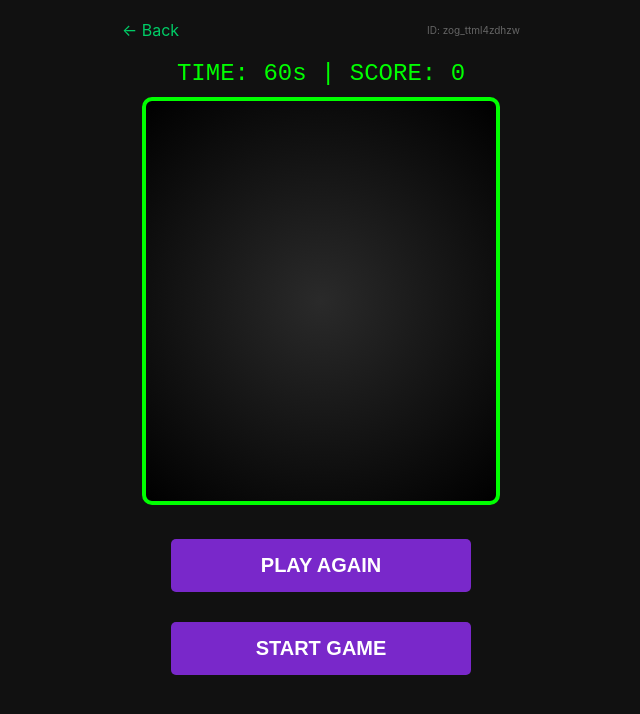
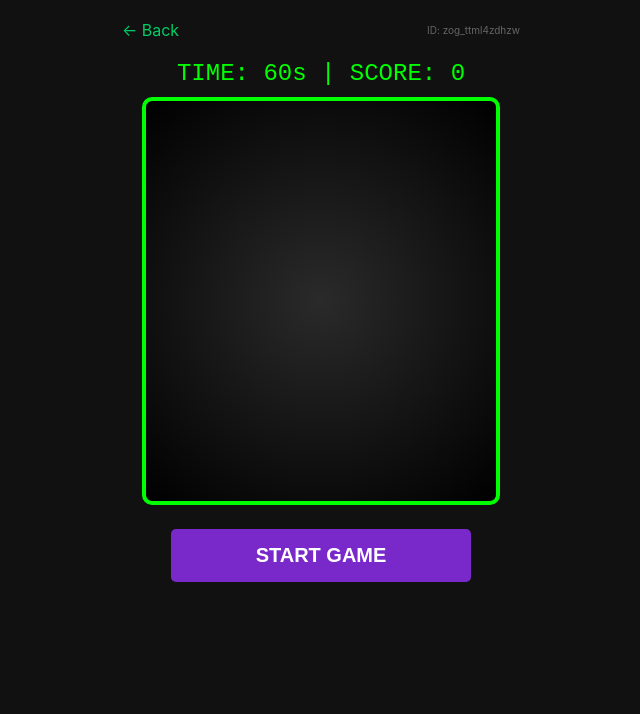
Before and after one commit to theRunnerz/zog-alpha, a Next.js app: page /play in a window 1280 px wide. Shown: the top 714 px of the page, without its empty margins (339-979 px from the left). Built offline with nearby package versions, Linux system fonts and the light colour scheme.

Commit message:
Day 2 Complete

```diff
--- a/components/GameCanvas.js
+++ b/components/GameCanvas.js
@@ -3,6 +3,7 @@ import { getSessionId } from '../lib/session';
 
 // --- Emoji drawing helper ---
 const drawAlien = (ctx, x, y, radius) => {
+  // FIXED: Added backticks for template literal
   ctx.font = `${radius * 2}px Arial`;
   ctx.textAlign = 'center';
   ctx.textBaseline = 'middle';
@@ -16,16 +17,16 @@ export default function GameCanvas({ targetScore }) {
   const [timeLeft, setTimeLeft] = useState(60);
   const [roast, setRoast] = useState('');
   const [loadingRoast, setLoadingRoast] = useState(false);
-  const [shareLink, setShareLink] = useState(null); // NEW: store share URL
+  const [shareLink, setShareLink] = useState(null);
 
-  // Game state
+  // Game state (Refs are mutable without re-render)
   const gameState = useRef({
     target: { x: 150, y: 150, radius: 25, vx: 2, vy: 2 },
     width: 0,
     height: 0
   });
 
-  // 1. Game loop
+  // 1. Game looping
   useEffect(() => {
     const canvas = canvasRef.current;
     const ctx = canvas.getContext('2d');
@@ -60,7 +61,7 @@ export default function GameCanvas({ targetScore }) {
     return () => window.cancelAnimationFrame(animationFrameId);
   }, [isPlaying]);
 
-  // 2. Timer
+  // 2. Timer logic
   useEffect(() => {
     let timerId;
     if (isPlaying && timeLeft > 0) {
@@ -71,12 +72,13 @@ export default function GameCanvas({ targetScore }) {
     return () => clearInterval(timerId);
   }, [isPlaying, timeLeft]);
 
-  // 3. Start & end game
+  // 3. Start & End Helpers
   const startGame = () => {
     setScore(0);
     setTimeLeft(60);
     setIsPlaying(true);
-    setShareLink(null); // Reset share link on new game
+    setShareLink(null);
+    setRoast('');
   };
 
   const endGame = async () => {
@@ -84,7 +86,7 @@ export default function GameCanvas({ targetScore }) {
     setLoadingRoast(true);
     const sid = getSessionId();
 
-// AI Roast
+    // CALL AI ROAST
     try {
       const aiRes = await fetch('/api/roast', {
         method: 'POST',
@@ -94,24 +96,20 @@ try {
           won: targetScore && score > targetScore
         })
       });
-
       const aiData = await aiRes.json();
-  console.log("ROAST PAYLOAD:", aiData);
 
       if (aiData?.roast) {
         setRoast(aiData.roast);
       } else {
-    setRoast("Coach Zog lost his whistle 🥴");
+        setRoast("Coach Zog is speechless.");
       }
-
     } catch (err) {
-  console.error("AI Roast Error:", err);
-  setRoast("Coach Zog is on a coffee break ☕");
+      console.error(err);
+      setRoast("Coach Zog lost signal.");
     }
-
     setLoadingRoast(false);
 
-    // Save score
+    // Save score in background
     try {
       await fetch('/api/score', {
         method: 'POST',
@@ -120,12 +118,12 @@ setLoadingRoast(false);
       });
     } catch {}
 
-    // Set share URL
+    // Generate Share Link
     const shareUrl = `${window.location.origin}/play?target=${score}&challenger=${sid}`;
     setShareLink(shareUrl);
   };
 
-  // 4. Handle clicks/touches
+  // 4. Input Handlers
   const handleInput = (clientX, clientY) => {
     if (!isPlaying) return;
 
@@ -138,8 +136,10 @@ setLoadingRoast(false);
 
     if (dist < radius) {
       setScore(s => s + 10);
+      // Teleport
       gameState.current.target.x = Math.random() * (gameState.current.width - 50) + 25;
       gameState.current.target.y = Math.random() * (gameState.current.height - 50) + 25;
+      // Speed up
       gameState.current.target.vx *= 1.1;
       gameState.current.target.vy *= 1.1;
     }
@@ -150,26 +150,6 @@ setLoadingRoast(false);
     e.preventDefault();
     const touch = e.touches[0];
     handleInput(touch.clientX, touch.clientY);
-  };
-
-  // Button styles
-  const btnStyle = {
-    padding: '15px 40px',
-    fontSize: '20px',
-    background: '#7928CA',
-    color: 'white',
-    border: 'none',
-    borderRadius: '5px',
-    cursor: 'pointer',
-    marginTop: '10px',
-    width: '100%',
-    maxWidth: '300px'
-  };
-
-  const shareBtnStyle = {
-    ...btnStyle,
-    background: '#0f0',
-    color: '#000'
   };
 
   return (
@@ -193,20 +173,32 @@ setLoadingRoast(false);
         }}
       />
 
+      {/* GAME OVER UI */}
       {!isPlaying && (
         <div style={{ marginTop: '20px', display: 'flex', flexDirection: 'column', alignItems: 'center', gap: '10px' }}>
-          {score > 0 && (
-            <div style={{ padding: '15px', border: '1px dashed #0f0', maxWidth: '350px' }}>
-              <h3 style={{ margin: 0, color: '#0f0' }}>👽 COACH ZOG SAYS:</h3>
+
+          {/* AI MESSAGE BOX */}
+          {(score > 0 || roast) && (
+            <div style={{ padding: '15px', border: '1px dashed #0f0', maxWidth: '350px', background: '#111' }}>
+              <h3 style={{ margin: '0 0 10px 0', color: '#0f0' }}>👽 COACH ZOG SAYS:</h3>
               {loadingRoast ? (
-                <p style={{ fontStyle: 'italic', color: '#888' }}>Analyzing tape...</p>
+                <p style={{ fontStyle: 'italic', color: '#888' }}>Transmitting insult...</p>
               ) : (
-                <p style={{ fontSize: '18px', fontWeight: 'bold' }}>"{roast}"</p>
+                <p style={{ fontSize: '16px', fontWeight: 'bold', color: '#fff' }}>"{roast}"</p>
               )}
             </div>
           )}
 
-          <button onClick={startGame} style={btnStyle}>PLAY AGAIN</button>
+          <button
+            onClick={startGame}
+            style={{
+              padding: '15px 40px', fontSize: '20px',
+              background: '#7928CA', color: 'white',
+              border: 'none', borderRadius: '5px', cursor: 'pointer', width: '100%', maxWidth: '300px'
+            }}
+          >
+            {score === 0 ? "START GAME" : "PLAY AGAIN"}
+          </button>
 
           {shareLink && (
             <button
@@ -214,26 +206,24 @@ setLoadingRoast(false);
                 if (navigator.share) {
                   navigator.share({
                     title: 'Beat my Zog Score!',
-                    text: `I scored ${score} on Zogs. Can you beat me?`,
+                    text: `I scored ${score}. Coach Zog roasted me: "${roast}"`,
                     url: shareLink
-                  }).catch(console.error);
+                  }).catch(() => {});
                 } else {
-                  alert(`Share this link: ${shareLink}`);
+                  alert(`Copy this link: ${shareLink}`);
                 }
               }}
-              style={shareBtnStyle}
+              style={{
+                 padding: '15px 40px', fontSize: '20px',
+                 background: '#0f0', color: '#000',
+                 border: 'none', borderRadius: '5px', cursor: 'pointer', width: '100%', maxWidth: '300px'
+              }}
             >
               SHARE SCORE
             </button>
           )}
         </div>
       )}
-
-      {!isPlaying && score === 0 && (
-        <div style={{ marginTop: '20px' }}>
-          <button onClick={startGame} style={btnStyle}>START GAME</button>
-        </div>
-      )}
     </div>
   );
 }
--- a/data/scores.json
+++ b/data/scores.json
@@ -172,5 +172,11 @@
     "sessionId": "zog_kalpk3oeqm",
     "score": 10,
     "date": "2026-01-26T08:05:25.294Z"
+  },
+  {
+    "id": 1769415814707,
+    "sessionId": "zog_kalpk3oeqm",
+    "score": 10,
+    "date": "2026-01-26T08:23:34.707Z"
   }
 ]
```
Also changed, not shown: listModels.js (+18 -0 lines). Lines whose indentation alone changed are shown as unchanged.
